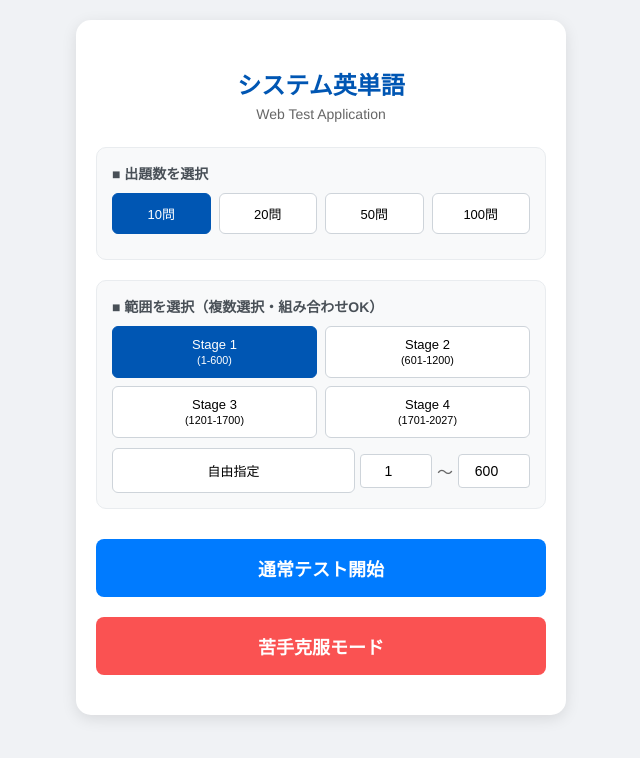
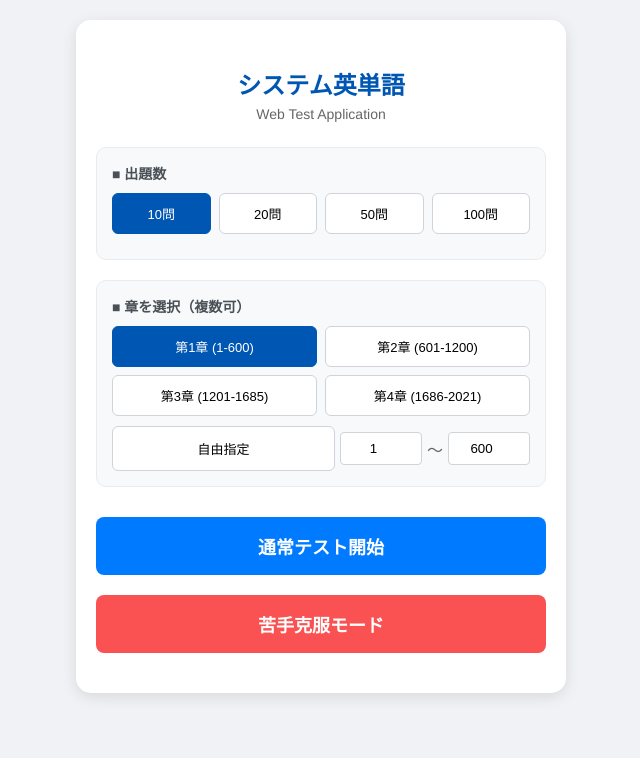
Before and after one commit to jin871/word-test, a Flask app: page / in a window 1280 px wide. Shown: the top 758 px of the page, without its empty margins (319-959 px from the left). Run offline with Flask 3, Linux system fonts and the light colour scheme.

Commit message:
Update index.html

```diff
--- a/flask_word_app/templates/index.html
+++ b/flask_word_app/templates/index.html
@@ -18,6 +18,8 @@
         .setting-title { margin-top: 0; font-weight: bold; color: #495057; font-size: 14px; margin-bottom: 10px; display: block; }
 
         .select-grid { display: grid; grid-template-columns: repeat(4, 1fr); gap: 8px; margin-bottom: 10px; }
+        .select-grid-2 { display: grid; grid-template-columns: repeat(2, 1fr); gap: 8px; margin-bottom: 10px; }
+
         .btn-opt {
             padding: 10px 5px; font-size: 13px; background-color: #fff; border: 1px solid #ced4da;
             border-radius: 6px; cursor: pointer; transition: all 0.2s;
@@ -31,11 +33,11 @@
         }
         .btn-main:active { transform: scale(0.98); }
         .btn-blue { background-color: #007bff; color: white; }
-        .btn-red { background-color: #dc3545; color: white; }
+        .btn-red { background-color: #fa5252; color: white; }
 
         .number { color: #6c757d; font-size: 14px; font-weight: bold; text-align: left; }
         .status { font-size: 16px; margin: 10px 0; color: #495057; font-weight: bold;}
-        .card { font-size: 38px; font-weight: bold; margin: 60px 0; min-height: 80px; display: flex; align-items: center; justify-content: center; text-align: center; }
+        .card { font-size: 36px; font-weight: bold; margin: 60px 0; min-height: 80px; display: flex; align-items: center; justify-content: center; text-align: center; }
 
         .btn-action { padding: 15px; font-size: 16px; border: none; border-radius: 8px; font-weight: bold; cursor: pointer; }
         .btn-full { width: 100%; background-color: #f1f3f5; color: #333; }
@@ -44,9 +46,8 @@
         .btn-wrong { background-color: #e03131; color: white; }
 
         .hidden { display: none !important; }
-
         .custom-inputs { display: flex; align-items: center; gap: 5px; margin-top: 10px;}
-        input[type="number"] { width: 60px; padding: 8px 5px; border: 1px solid #ced4da; border-radius: 4px; text-align: center; font-size: 14px; }
+        input[type="number"] { width: 70px; padding: 8px 5px; border: 1px solid #ced4da; border-radius: 4px; text-align: center; }
     </style>
 </head>
 <body>
@@ -57,7 +58,7 @@
         <div class="subtitle">Web Test Application</div>
 
         <div class="setting-box">
-            <span class="setting-title">■ 出題数を選択</span>
+            <span class="setting-title">■ 出題数</span>
             <div class="select-grid">
                 <button class="btn-opt count-btn active" onclick="setCount(10, this)">10問</button>
                 <button class="btn-opt count-btn" onclick="setCount(20, this)">20問</button>
@@ -68,24 +69,24 @@
         </div>
 
         <div class="setting-box">
-            <span class="setting-title">■ 範囲を選択（複数選択・組み合わせOK）</span>
-            <div class="select-grid" style="grid-template-columns: repeat(2, 1fr);">
-                <button class="btn-opt stage-btn active" data-start="1" data-end="600" onclick="toggleStageBtn(this)">Stage 1<br><small>(1-600)</small></button>
-                <button class="btn-opt stage-btn" data-start="601" data-end="1200" onclick="toggleStageBtn(this)">Stage 2<br><small>(601-1200)</small></button>
-                <button class="btn-opt stage-btn" data-start="1201" data-end="1700" onclick="toggleStageBtn(this)">Stage 3<br><small>(1201-1700)</small></button>
-                <button class="btn-opt stage-btn" data-start="1701" data-end="2027" onclick="toggleStageBtn(this)">Stage 4<br><small>(1701-2027)</small></button>
+            <span class="setting-title">■ 章を選択（複数可）</span>
+            <div class="select-grid-2">
+                <button class="btn-opt stage-btn active" data-start="1" data-end="600" onclick="toggleStageBtn(this)">第1章 (1-600)</button>
+                <button class="btn-opt stage-btn" data-start="601" data-end="1200" onclick="toggleStageBtn(this)">第2章 (601-1200)</button>
+                <button class="btn-opt stage-btn" data-start="1201" data-end="1685" onclick="toggleStageBtn(this)">第3章 (1201-1685)</button>
+                <button class="btn-opt stage-btn" data-start="1686" data-end="2021" onclick="toggleStageBtn(this)">第4章 (1686-2021)</button>
             </div>
 
             <div class="custom-inputs">
                 <button class="btn-opt custom-btn" id="custom-range-toggle" onclick="toggleBtn(this)" style="flex-grow: 1; padding: 12px;">自由指定</button>
-                <input type="number" id="custom-start" value="1" min="1" max="2027" step="100">
+                <input type="number" id="custom-start" value="1">
                 <span style="color: #666;">〜</span>
-                <input type="number" id="custom-end" value="600" min="0" max="2027" step="100">
+                <input type="number" id="custom-end" value="600">
             </div>
         </div>
 
         <button class="btn-main btn-blue" onclick="startTest('normal')">通常テスト開始</button>
-        <button class="btn-main btn-red" onclick="startTest('weak')" style="background-color: #fa5252;">苦手克服モード</button>
+        <button class="btn-main btn-red" onclick="startTest('weak')">苦手克服モード</button>
     </div>
 
     <div id="test-screen" class="hidden">
@@ -104,8 +105,8 @@
     <div id="result-screen" class="hidden">
         <h2 style="margin-top: 40px;">Result</h2>
         <div class="card" id="score-display" style="font-size: 32px; margin: 30px 0;">0/0</div>
-        <p id="saving-text" style="color: #666;">データを保存しています...</p>
-        <button class="btn-main btn-blue" onclick="location.reload()">タイトルに戻る (Enter/Space)</button>
+        <p id="saving-text" style="color: #666;"></p>
+        <button class="btn-main btn-blue" onclick="location.reload()">タイトルに戻る</button>
     </div>
 </div>
 
@@ -117,34 +118,25 @@
     let correctWords = [];
     let incorrectWords = [];
 
-    // 出題数の選択
     function setCount(num, btn) {
         document.getElementById('question-count').value = num;
         document.querySelectorAll('.count-btn').forEach(b => b.classList.remove('active'));
         btn.classList.add('active');
     }
 
-    // トグルボタン用
-    function toggleBtn(btn) {
-        btn.classList.toggle('active');
-    }
+    function toggleBtn(btn) { btn.classList.toggle('active'); }
 
-    // Stageボタンが押された時、選ばれたすべての範囲を計算して自由指定ボックスに反映
     function toggleStageBtn(btn) {
         btn.classList.toggle('active');
-
         const activeStages = document.querySelectorAll('.stage-btn.active');
         if (activeStages.length > 0) {
-            let minStart = Infinity;
-            let maxEnd = 0;
-
+            let minStart = Infinity; let maxEnd = 0;
             activeStages.forEach(b => {
                 const s = parseInt(b.getAttribute('data-start'));
                 const e = parseInt(b.getAttribute('data-end'));
                 if (s < minStart) minStart = s;
                 if (e > maxEnd) maxEnd = e;
             });
-
             document.getElementById('custom-start').value = minStart;
             document.getElementById('custom-end').value = maxEnd;
         }
@@ -152,46 +144,36 @@
 
     async function startTest(mode) {
         currentMode = mode;
-        const count = document.getElementById('question-count').value;
-        const selectedRanges = [];
+        const count = parseInt(document.getElementById('question-count').value);
 
-        // 通常モードの時のみ、範囲指定をチェックする
         if (mode === 'normal') {
-            const activeStages = document.querySelectorAll('.stage-btn.active');
-            activeStages.forEach(btn => {
-                selectedRanges.push([
-                    parseInt(btn.getAttribute('data-start')),
-                    parseInt(btn.getAttribute('data-end'))
-                ]);
+            const selectedRanges = [];
+            document.querySelectorAll('.stage-btn.active').forEach(btn => {
+                selectedRanges.push([parseInt(btn.getAttribute('data-start')), parseInt(btn.getAttribute('data-end'))]);
             });
+            if (document.getElementById('custom-range-toggle').classList.contains('active')) {
+                selectedRanges.push([parseInt(document.getElementById('custom-start').value), parseInt(document.getElementById('custom-end').value)]);
+            }
+            if(selectedRanges.length === 0) { alert("範囲を選択してください。"); return; }
 
-            const customBtn = document.getElementById('custom-range-toggle');
-            if (customBtn.classList.contains('active')) {
-                const cStart = parseInt(document.getElementById('custom-start').value) || 1;
-                const cEnd = parseInt(document.getElementById('custom-end').value) || 2027;
-                selectedRanges.push([cStart, cEnd]);
-            }
+            const response = await fetch('/get_words', {
+                method: 'POST',
+                headers: {'Content-Type': 'application/json'},
+                body: JSON.stringify({count: count, ranges: selectedRanges})
+            });
+            const data = await response.json();
+            if(data.error) { alert(data.error); return; }
+            words = data.words;
 
-            if(selectedRanges.length === 0) {
-                alert("出題範囲を少なくとも1つ選択（青色に）してください。");
-                return;
-            }
+        } else {
+            // 苦手モード：LocalStorageから取得
+            let saved = JSON.parse(localStorage.getItem('systan_weak') || '[]');
+            if (saved.length === 0) { alert("苦手な単語が登録されていません。"); return; }
+            saved.sort(() => Math.random() - 0.5);
+            words = saved.slice(0, count);
         }
 
-        const response = await fetch('/get_words', {
-            method: 'POST',
-            headers: {'Content-Type': 'application/json'},
-            body: JSON.stringify({mode: mode, count: count, ranges: selectedRanges})
-        });
-
-        const data = await response.json();
-        if(data.error) { alert(data.error); return; }
-
-        words = data.words;
-        currentIndex = 0;
-        correctWords = [];
-        incorrectWords = [];
-
+        currentIndex = 0; correctWords = []; incorrectWords = [];
         document.getElementById('setup-screen').classList.add('hidden');
         document.getElementById('test-screen').classList.remove('hidden');
         updateDisplay();
@@ -199,20 +181,12 @@
 
     function updateDisplay() {
         if(currentIndex >= words.length) { finishTest(); return; }
-
         const word = words[currentIndex];
         document.getElementById('status-text').innerText = `${currentIndex + 1} / ${words.length}`;
         document.getElementById('word-number').innerText = `No.${word.Number}`;
-
-        if(isFront) {
-            document.getElementById('word-display').innerText = word.English;
-            document.getElementById('flip-controls').classList.remove('hidden');
-            document.getElementById('judge-controls').classList.add('hidden');
-        } else {
-            document.getElementById('word-display').innerText = word.Japanese;
-            document.getElementById('flip-controls').classList.add('hidden');
-            document.getElementById('judge-controls').classList.remove('hidden');
-        }
+        document.getElementById('word-display').innerText = isFront ? word.English : word.Japanese;
+        document.getElementById('flip-controls').classList.toggle('hidden', !isFront);
+        document.getElementById('judge-controls').classList.toggle('hidden', isFront);
     }
 
     function flipCard() { isFront = false; updateDisplay(); }
@@ -220,62 +194,35 @@
     function markIncorrect() { incorrectWords.push(words[currentIndex]); nextCard(); }
     function nextCard() { currentIndex++; isFront = true; updateDisplay(); }
 
-    async function finishTest() {
+    function finishTest() {
         document.getElementById('test-screen').classList.add('hidden');
         document.getElementById('result-screen').classList.remove('hidden');
         document.getElementById('score-display').innerText = `${words.length}問中 ${correctWords.length}問正解`;
 
-        await fetch('/save_results', {
-            method: 'POST',
-            headers: {'Content-Type': 'application/json'},
-            body: JSON.stringify({
-                mode: currentMode,
-                correct_words: correctWords,
-                incorrect_words: incorrectWords
-            })
-        });
+        // LocalStorageに保存
+        let saved = JSON.parse(localStorage.getItem('systan_weak') || '[]');
+        let weakDict = {};
+        saved.forEach(w => weakDict[w.Number] = w);
+        incorrectWords.forEach(w => weakDict[w.Number] = w);
+
+        if (currentMode === 'weak') {
+            correctWords.forEach(w => { if (weakDict[w.Number]) delete weakDict[w.Number]; });
+        }
+
+        localStorage.setItem('systan_weak', JSON.stringify(Object.values(weakDict)));
         document.getElementById('saving-text').innerText = "学習記録を保存しました。";
     }
 
-    // キー操作の制御
+    // キーボード操作
     document.addEventListener('keydown', (e) => {
-        // 結果画面が表示されている時の処理（EnterかSpaceでタイトルに戻る）
-        if (!document.getElementById('result-screen').classList.contains('hidden')) {
-            if (e.code === 'Space' || e.code === 'Enter') {
-                e.preventDefault();
-                location.reload();
-            }
-            return;
-        }
-
-        // テスト画面が表示されていない時は何もしない
-        if (document.getElementById('test-screen').classList.contains('hidden')) return;
-
-        // テスト中のキー操作
-        if ((e.code === 'Space' || e.code === 'Enter') && isFront) {
-            // 表面（英語）の時：SpaceかEnterで裏面（答え）を見る
-            e.preventDefault();
-            flipCard();
-        } else if (e.code === 'ArrowLeft' && !isFront) {
-            // 裏面の時：左矢印で不正解
-            markIncorrect();
-        } else if (e.code === 'ArrowRight' && !isFront) {
-            // 裏面の時：右矢印で正解
-            markCorrect();
-        } else if (e.code === 'Enter' && !isFront) {
-            // 裏面の時：Enterで英語と日本語を入れ替える
-            e.preventDefault();
-            const wordDisplay = document.getElementById('word-display');
-            const currentWord = words[currentIndex];
-            // 現在の表示が日本語なら英語に、英語なら日本語に切り替え
-            if (wordDisplay.innerText === currentWord.Japanese) {
-                wordDisplay.innerText = currentWord.English;
-            } else {
-                wordDisplay.innerText = currentWord.Japanese;
-            }
+        if (!document.getElementById('test-screen').classList.contains('hidden')) {
+            if ((e.code === 'Space' || e.code === 'Enter') && isFront) { e.preventDefault(); flipCard(); }
+            else if (e.code === 'ArrowLeft' && !isFront) markIncorrect();
+            else if (e.code === 'ArrowRight' && !isFront) markCorrect();
+        } else if (!document.getElementById('result-screen').classList.contains('hidden')) {
+            if (e.code === 'Space' || e.code === 'Enter') location.reload();
         }
     });
 </script>
-
 </body>
 </html>
```
